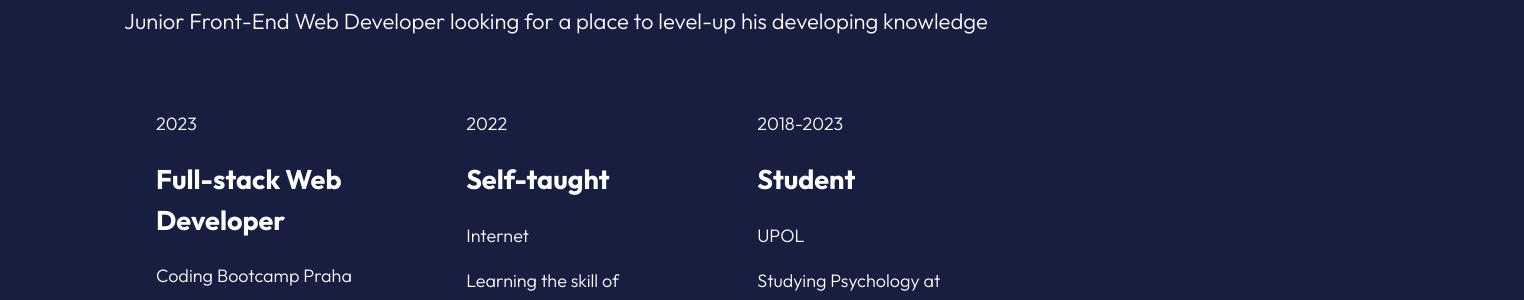
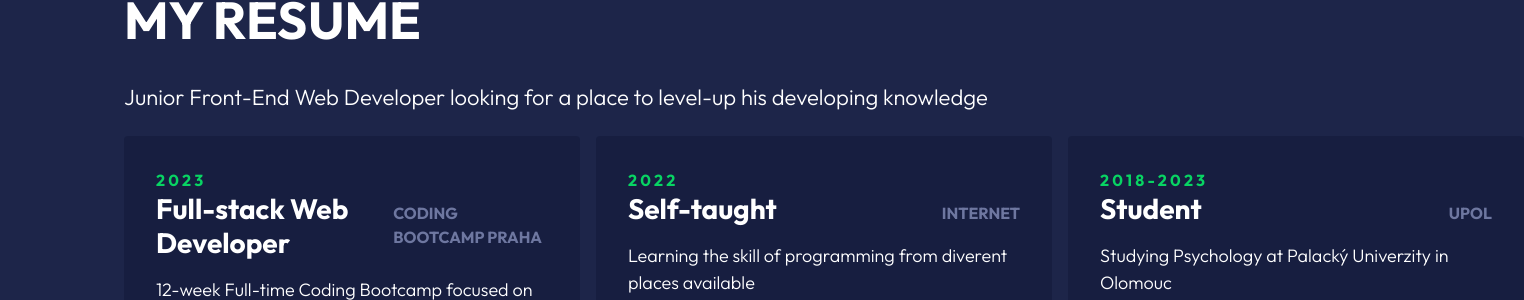
Before and after one commit to tobiaslicek/resume_page, a plain HTML site: page index.html in a window 1280 px wide. Shown: the part 350-650 px from the top of the page, 1524 px wide, since content can reach past the window. Drawn offline with Linux system fonts and the light colour scheme.

Commit message:
style the job experiences

```diff
--- a/index.html
+++ b/index.html
@@ -28,29 +28,29 @@
             <div class="job-info">
               <h2 class="role">Full-stack Web Developer</h2>
               <span class="company">Coding Bootcamp Praha</span>
-              <p>
-                12-week Full-time Coding Bootcamp focused on building full-stack
-                web applications
-              </p>
             </div>
+            <p>
+              12-week Full-time Coding Bootcamp focused on building full-stack
+              web applications
+            </p>
           </div>
           <div class="job">
             <p class="year">2022</p>
             <div class="job-info">
               <h2 class="role">Self-taught</h2>
               <span class="company">Internet</span>
-              <p>
-                Learning the skill of programming from diverent places available
-              </p>
             </div>
+            <p>
+              Learning the skill of programming from diverent places available
+            </p>
           </div>
           <div class="job">
             <p class="year">2018-2023</p>
             <div class="job-info">
               <h2 class="role">Student</h2>
               <span class="company">UPOL</span>
-              <p>Studying Psychology at Palacký Univerzity in Olomouc</p>
             </div>
+            <p>Studying Psychology at Palacký Univerzity in Olomouc</p>
           </div>
         </div>
       </main>
--- a/style.css
+++ b/style.css
@@ -5,7 +5,7 @@
   --clr-primary-400: hsla(230, 50%, 58%, 0.3);
   --clr-primary-300: hsla(229, 36%, 39%, 1);
   --clr-primary-200: hsla(229, 21%, 53%, 1);
-  --clr-accent-400: hsla(229, 78%, 1760%, 1);
+  --clr-accent-400: hsla(147, 93%, 43%, 1);
   --clr-secondary-400: hsla(229, 79%, 60%, 1);
 
   --ff-base: 'Outfit', sans;
@@ -39,7 +39,7 @@ html {
 
 body {
     margin: 0;
-  background-color: var(--clr-primary-800);
+  background-color: var(--clr-primary-700);
   color: var(--clr-neutral-100);
   font-family: var(--ff-base);
   font-size: var(--fs-400);
@@ -97,20 +97,53 @@ aside {
 
 .job-experience {
   display: grid;
+  gap: 1rem;
   grid-auto-flow: column;
 }
 
 .job {
+    width: 28.5rem;
     border-radius: 0.25rem;
     padding: 2rem;
     background: var(--clr-primary-800);
 }
 
+.job * {
+    margin: 0;
+}
+
+.year {
+    color: var(--clr-accent-400);
+    font-size: var(--fs-300);
+    font-weight: var(--fw-bold);
+    letter-spacing: 0.2em;
+}
+
+ .job-info {
+    display: flex;
+    justify-content: space-between;
+    align-items: baseline;
+    margin-bottom: 1rem;
+}
+
+
+.role {
+    font-size: var(--fs-600);
+    line-height: 1.2;
+}
+
+.company  {
+    color: var(--clr-primary-200);
+    font-size: var(--fs-300);
+    font-weight: var(--fw-bold);
+    text-transform: uppercase;
+}
+
+
 .icon-list {
     height: 100%;
     border-left: 1px solid var(--clr-primary-300);
     margin: 0;
-    /* margin-left: 4rem; */
     margin-left: clamp(3rem, 3vw, 10rem);
     padding: 0;
     list-style: none;
```
